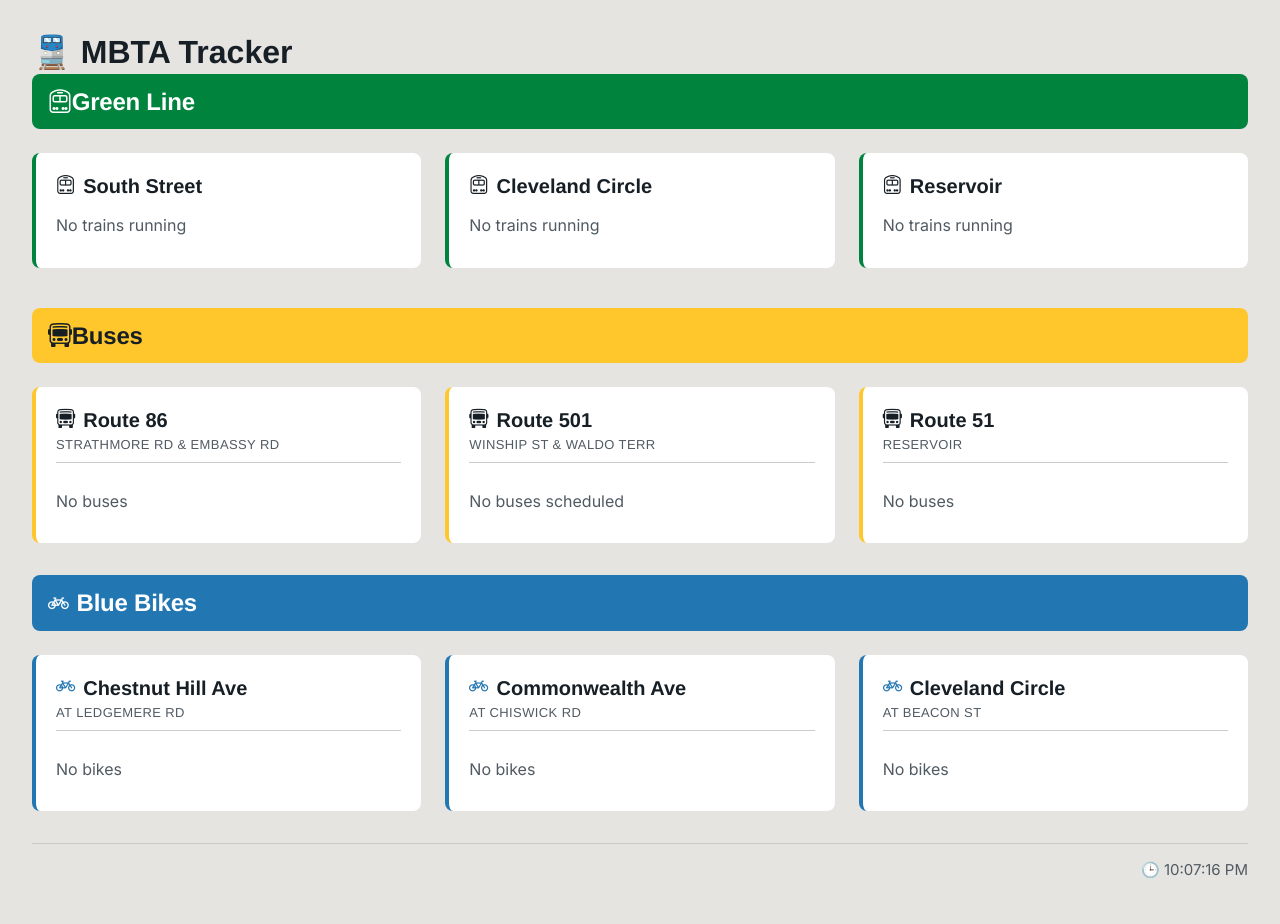
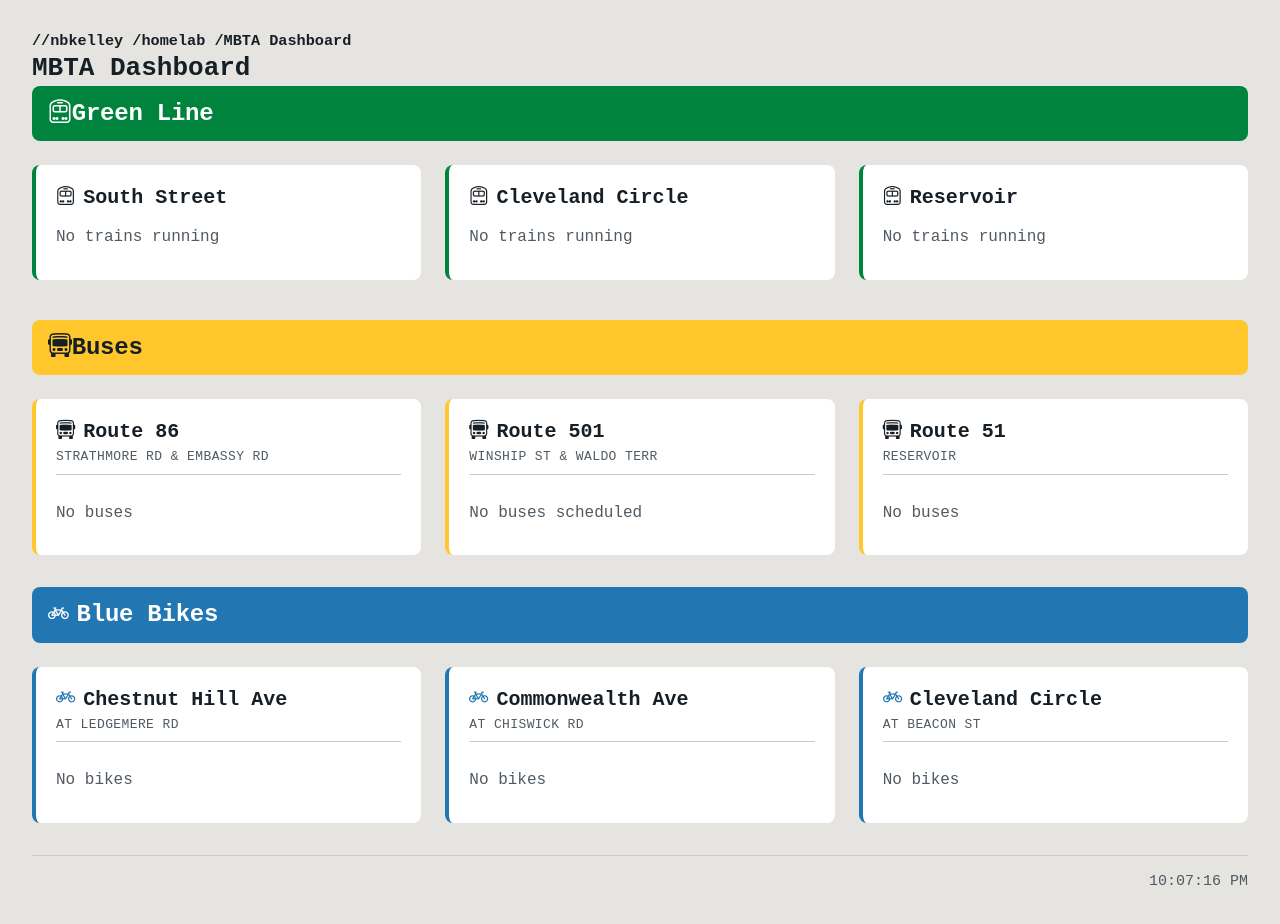
Before and after one commit to NK-Iluvatar/MBTADashboard, a website: page public/index.html in a window 1280 px wide. Drawn offline with nearby package versions, Linux system fonts and the light colour scheme; no server answers.

Commit message:
26-02-18-17-07

```diff
--- a/public/app.js
+++ b/public/app.js
@@ -837,7 +837,7 @@ if (container) {
     renderBlueBikes();
 
     // Timestamp
-    document.getElementById('timestamp').innerHTML = `🕒 ${new Date().toLocaleTimeString()}`;
+    document.getElementById('timestamp').innerHTML = `${new Date().toLocaleTimeString()}`;
 
     console.log('Done');
 }
--- a/public/index.html
+++ b/public/index.html
@@ -8,7 +8,8 @@
 </head>
 <body>
     <div class="container">
-        <h1>🚆 MBTA Tracker</h1>
+        <div><h3><a>//nbkelley </a><a>/homelab </a><a>/MBTA Dashboard</a></h3></div>
+        <h1> MBTA Dashboard</h1>
 
         <!-- Green Line Section -->
         <div class="mode-header green">
--- a/public/styles.css
+++ b/public/styles.css
@@ -15,6 +15,13 @@
     --mbta-warm-white-85: #D9D6D0;
     --mbta-warm-white-80: #CCCBC8;
     --mbta-true-white: #FFFFFF;
+
+     /* Typography */
+    --spacing-base: 1.5em;
+    --font-family-mono: monospace;
+    --font-size-base: 1em;
+    --font-size-small: 0.9em;
+    --font-size-code: 0.95em;
 }
 
 * {
@@ -25,7 +32,7 @@
 
 body {
     background: var(--mbta-warm-white-90);
-    font-family: 'Neue Haas Grotesk Text', 'Helvetica Neue', Helvetica, Arial, sans-serif;
+    font-family: var(--font-family-mono);
     color: var(--mbta-cool-black-15);
     line-height: 1.3;
     padding: 2rem;
@@ -65,7 +72,7 @@ body {
 }
 
 .mode-header h2 {
-    font-family: 'Neue Haas Grotesk Display', 'Helvetica Neue', Helvetica, Arial, sans-serif;
+    font-family: var(--font-family-mono);
     font-weight: 700;
     font-size: 1.5rem;
     margin: 0;
@@ -84,7 +91,7 @@ body {
 }
 
 .no-schedules {
-    font-family: 'Inter', 'Helvetica Neue', Helvetica, Arial, sans-serif;
+    font-family: var(--font-family-mono);
     font-size: 0.95rem;
     color: #505A62;
     padding: 0.75rem 0;
@@ -124,7 +131,7 @@ body {
 }
 
 .stop-card h3 {
-    font-family: 'Neue Haas Grotesk Display', 'Helvetica Neue', Helvetica, Arial, sans-serif;
+    font-family: var(--font-family-mono);
     font-weight: 600;
     font-size: 1.25rem;
     margin-bottom: 0.25rem;
@@ -161,7 +168,7 @@ body {
 
 /* ===== STOP LOCATION ===== */
 .stop-location {
-    font-family: 'Neue Haas Grotesk Text', 'Helvetica Neue', Helvetica, Arial, sans-serif;
+    font-family: var(--font-family-mono);
     font-size: 0.8125rem;
     color: #505A62;
     margin-bottom: 1rem;
@@ -189,7 +196,7 @@ body {
 }
 
 .direction-label {
-    font-family: 'Neue Haas Grotesk Text', 'Helvetica Neue', Helvetica, Arial, sans-serif;
+    font-family: var(--font-family-mono);
     font-weight: 600;
     font-size: 0.75rem;
     text-transform: uppercase;
@@ -320,7 +327,7 @@ body {
 /* ===== EMPTY STATES ===== */
 .no-trains,
 .no-bikes {
-    font-family: 'Inter', 'Helvetica Neue', Helvetica, Arial, sans-serif;
+    font-family: var(--font-family-mono);
     font-size: 1rem;
     color: #505A62;
     padding: 0.75rem 0;
@@ -330,7 +337,7 @@ body {
 
 /* ===== TIMESTAMP ===== */
 .timestamp {
-    font-family: 'Inter', 'Helvetica Neue', Helvetica, Arial, sans-serif;
+    font-family: var(--font-family-mono);
     font-size: 0.9375rem;
     color: #505A62;
     margin-top: 1.5rem;
@@ -403,7 +410,7 @@ body {
     border-radius: 4px;
     background: #FFF7BF;
     border-left: 4px solid #FFDD00;
-    font-family: 'Inter', 'Helvetica Neue', Helvetica, Arial, sans-serif;
+    font-family: var(--font-family-mono);
 }
 
 .alert-banner.alert-high {
@@ -433,24 +440,6 @@ body {
     line-height: 1.4;
 }
 
-/* ===== FONT FALLBACKS ===== */
-@supports not (font-family: 'Neue Haas Grotesk Text') {
-    body,
-    .stop-card h3,
-    .destination,
-    .time,
-    .direction-label,
-    .stop-location,
-    .bike-label {
-        font-family: 'Helvetica Neue', Helvetica, Arial, sans-serif;
-    }
-
-    .mode-header h2,
-    .stop-card h3 {
-        font-weight: 700;
-    }
-}
-
 /* ===== PRINT STYLES (E Ink optimization) ===== */
 @media print {
     body {
```
